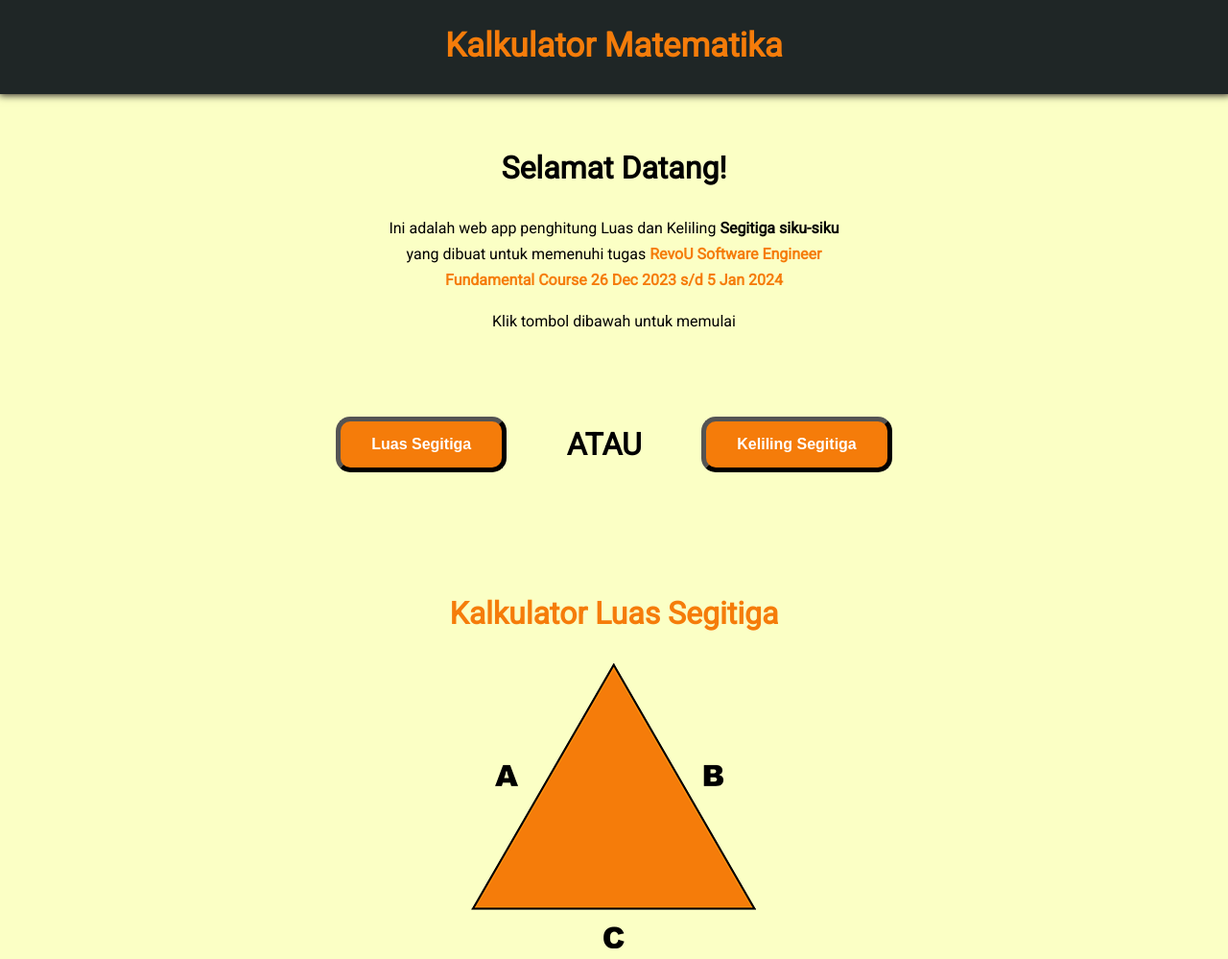
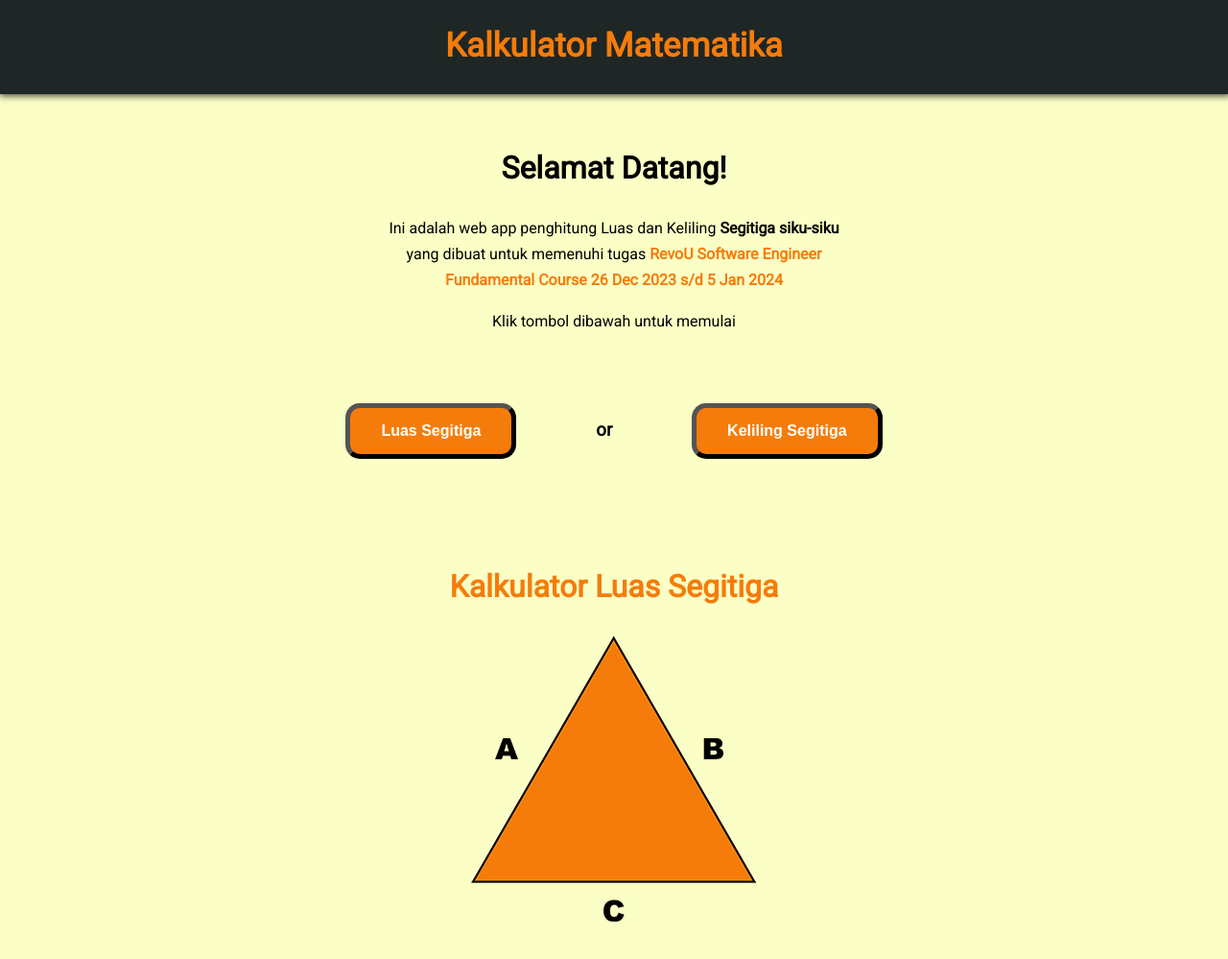
Before and after one commit to revou-fundamental-course/25-dec-23-Aldimilan, a plain HTML site: page index.html in a window 1280 px wide. Shown: the top 999 px of the page at 96% size. Drawn offline with Linux system fonts and the light colour scheme.

Commit message:
update text

```diff
--- a/index.html
+++ b/index.html
@@ -23,7 +23,7 @@
     </div>
     <div class="select-buttons">
       <button class="button" id="luas-button" onclick="location.href='#luas'">Luas Segitiga</button>
-      <h1>ATAU</h1>
+      <h3>or</h3>
       <button class="button" id="keliling-button" onclick="location.href='#keliling'">Keliling Segitiga</button>
   </div>
 
```
